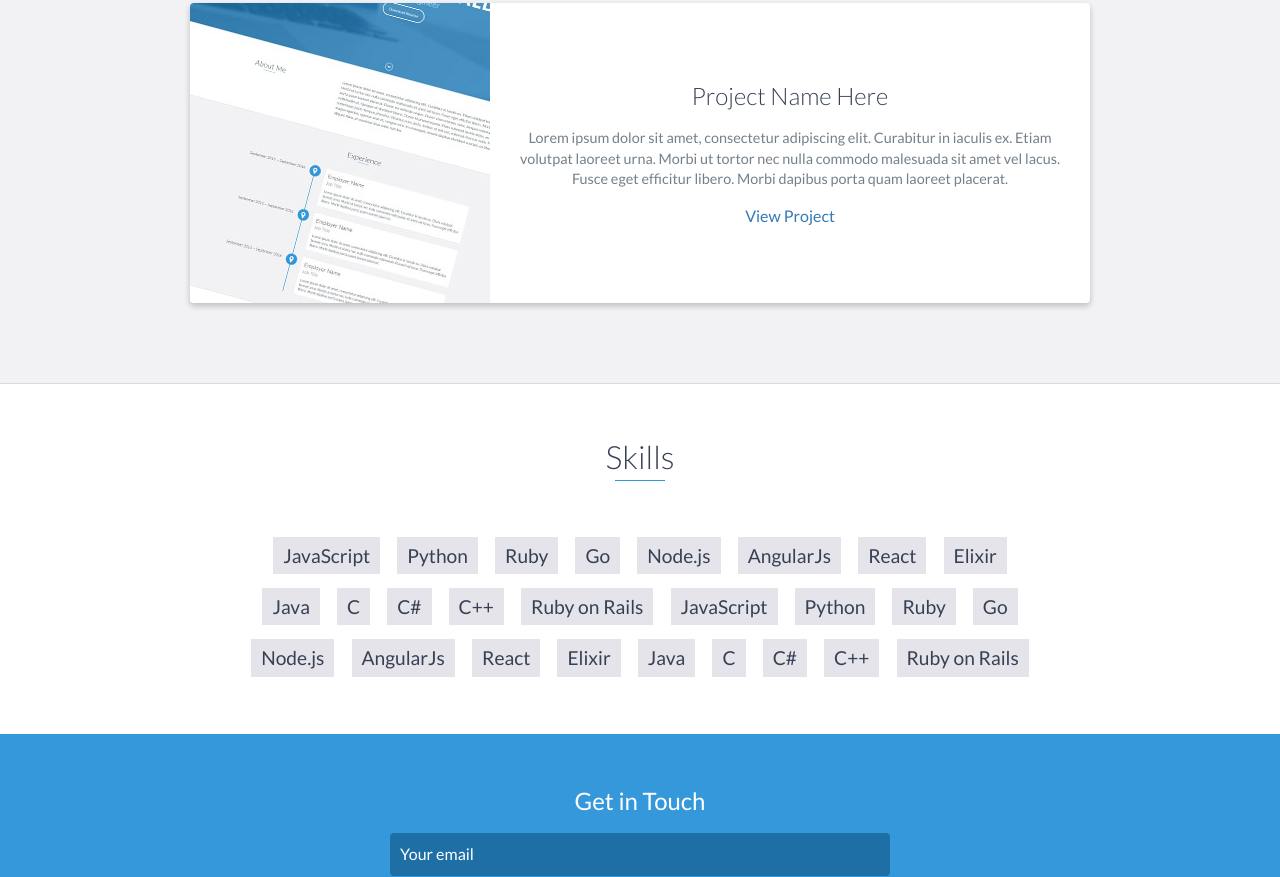
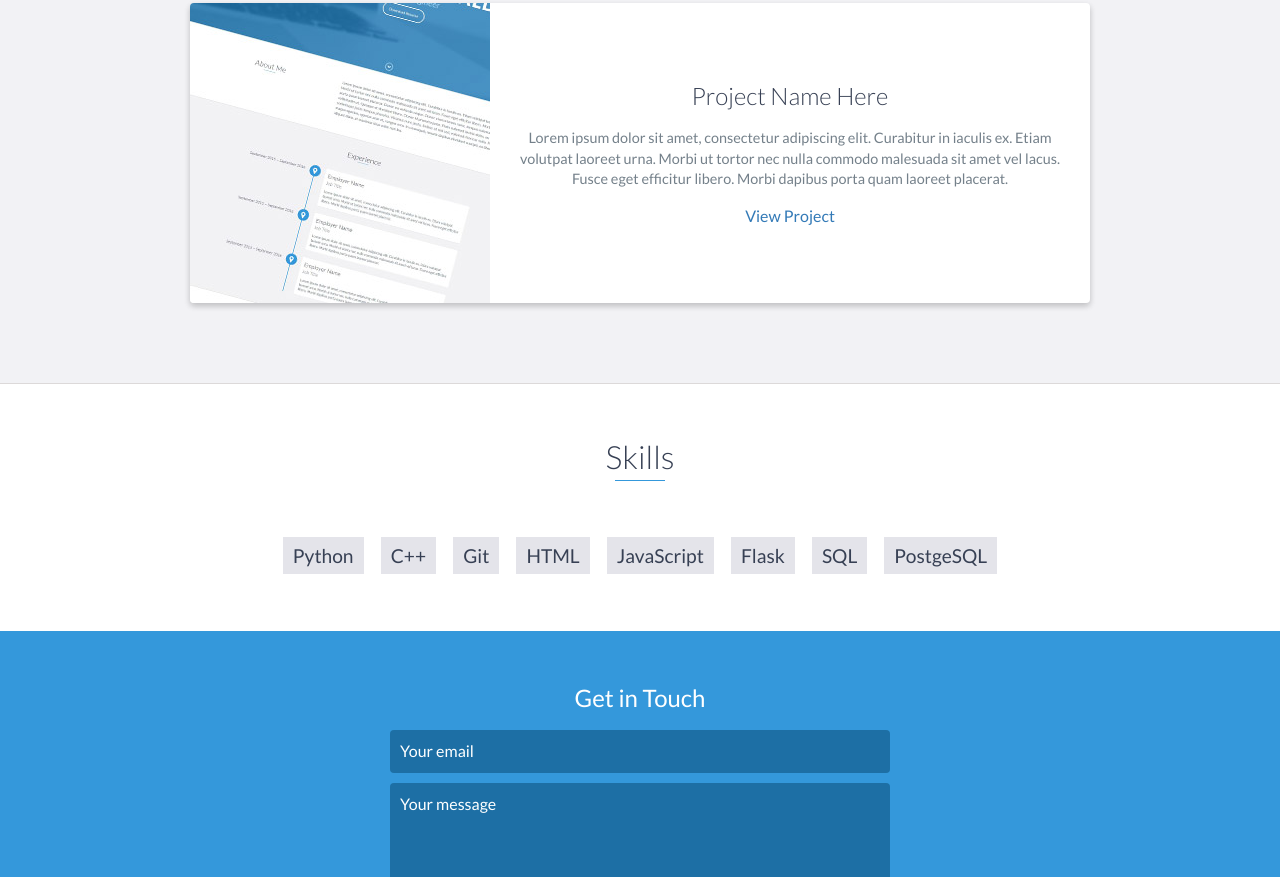
Before and after one commit to akterskii/akterskii.github.io, a website: page index.html in a window 1280 px wide. Shown: the part 2860-3737 px from the top of the page. Drawn offline with nearby package versions, Linux system fonts and the light colour scheme.

Commit message:
Update index.html

```diff
--- a/index.html
+++ b/index.html
@@ -114,9 +114,9 @@
     <div id="education">
         <h2 class="heading">Education</h2>
         <div class="education-block">
-            <h3>University of Ottawa</h3>
-            <span class="education-date">Sept 2016 - Sept 2017</span>
-            <h4>Bachelor of Science in Computer Science</h4>
+            <h3>Petersburg Nuclear Physics Institute</h3>
+            <span class="education-date">Sept 2012 - Present</span>
+            <h4>PhD in theoretical physics</h4>
             <p>
                 Lorem ipsum dolor sit amet, consectetur adipiscing elit. Curabitur in iaculis ex. Etiam volutpat laoreet urna. Morbi ut tortor nec nulla commodo malesuada sit amet vel lacus. Fusce eget efficitur libero. Morbi dapibus porta quam laoreet placerat.
             </p>
@@ -186,32 +186,14 @@
     <div id="skills">
         <h2 class="heading">Skills</h2>
         <ul>
+            <li>Python</li>
+            <li>C++</li>
+            <li>Git</li>
+            <li>HTML</li>
             <li>JavaScript</li>
-            <li>Python</li>
-            <li>Ruby</li>
-            <li>Go</li>
-            <li>Node.js</li>
-            <li>AngularJs</li>
-            <li>React</li>
-            <li>Elixir</li>
-            <li>Java</li>
-            <li>C</li>
-            <li>C#</li>
-            <li>C++</li>
-            <li>Ruby on Rails</li>
-            <li>JavaScript</li>
-            <li>Python</li>
-            <li>Ruby</li>
-            <li>Go</li>
-            <li>Node.js</li>
-            <li>AngularJs</li>
-            <li>React</li>
-            <li>Elixir</li>
-            <li>Java</li>
-            <li>C</li>
-            <li>C#</li>
-            <li>C++</li>
-            <li>Ruby on Rails</li>
+            <li>Flask</li>
+            <li>SQL</li>
+            <li>PostgeSQL</li>
         </ul>
     </div>
     <!-- End #skills -->
```
